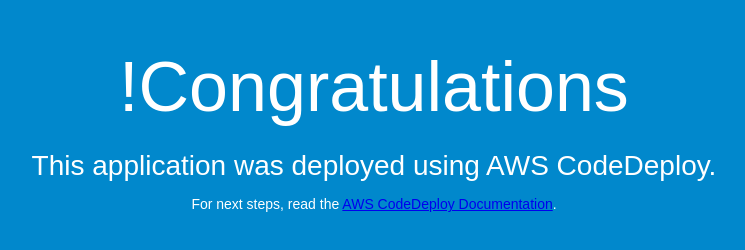
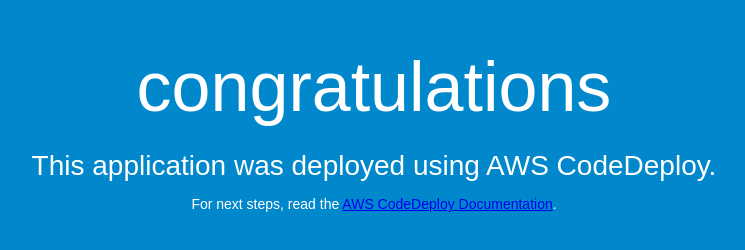
Before and after one commit to pratyup10/pratyushawscicdawslab1, a plain HTML site: page index.html in a window 1280 px wide. Shown: the whole page, without its empty margins (266-1011 px from the left). Drawn offline with Linux system fonts and the light colour scheme.

Commit message:
Update index.html

```diff
--- a/index.html
+++ b/index.html
@@ -26,7 +26,7 @@
 </head>
 <body>
   <div align="center">
-    <h1>!Congratulations</h1>
+    <h1>congratulations</h1>
     <h2>This application was deployed using AWS CodeDeploy.</h2>
     <p>For next steps, read the <a href="http://aws.amazon.com/documentation/codedeploy">AWS CodeDeploy Documentation</a>.</p>
   </div>
```
